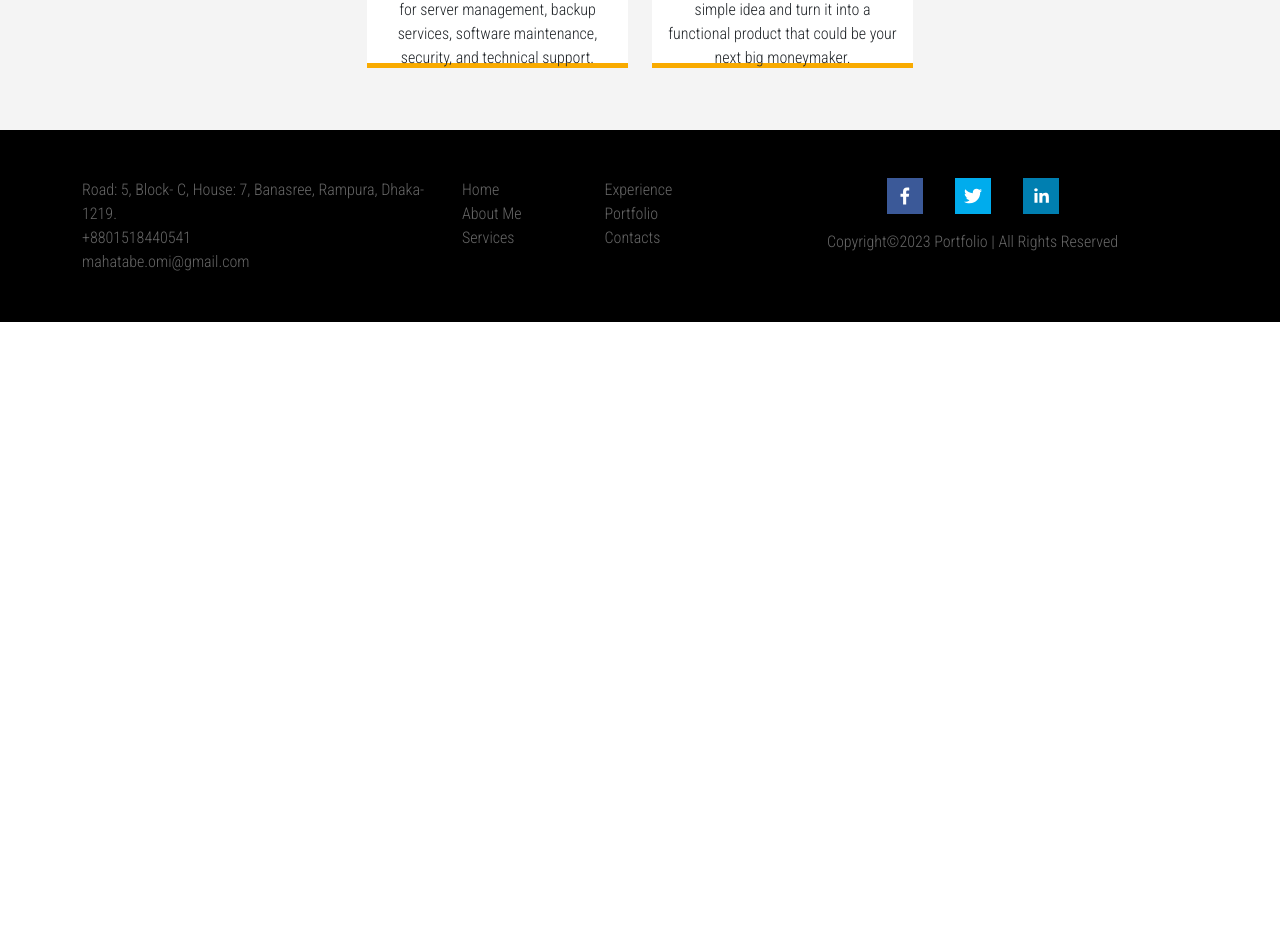
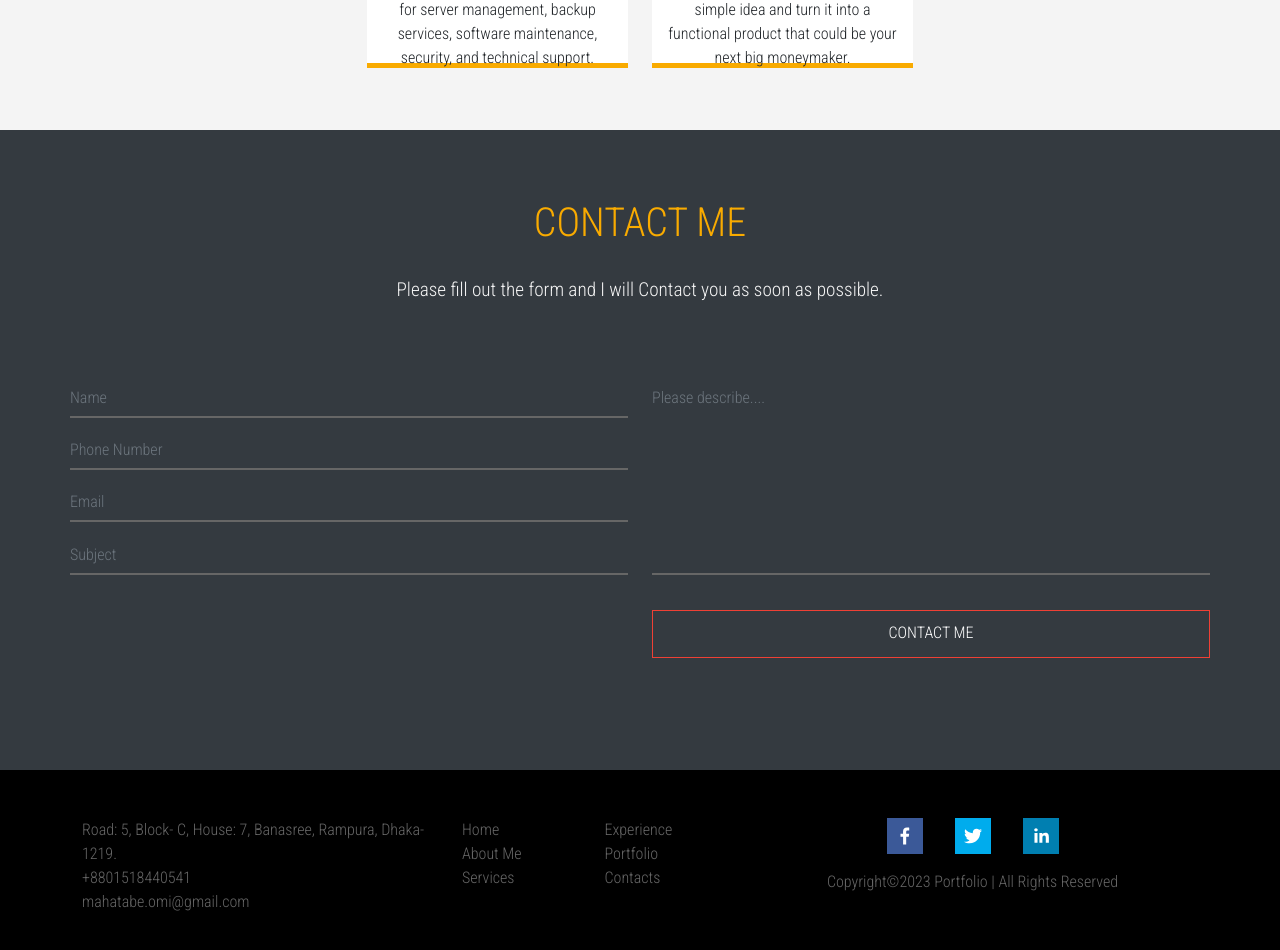
Before and after one commit to Mahatabe/my-portfolio, a React (Create React App) app: page / in a window 1280 px wide. Shown: the part 1660-2610 px from the top of the page. Before the commit the page ends 1982 px from the top, so only its background shows below. Built offline with nearby package versions, Linux system fonts and the light colour scheme.

Commit message:
Contact Completed

```diff
--- a/package.json
+++ b/package.json
@@ -3,6 +3,7 @@
   "version": "0.1.0",
   "private": true,
   "dependencies": {
+    "@emailjs/browser": "^3.10.0",
     "@fortawesome/fontawesome-svg-core": "^6.3.0",
     "@fortawesome/free-brands-svg-icons": "^6.4.0",
     "@fortawesome/free-solid-svg-icons": "^6.3.0",
@@ -13,6 +14,7 @@
     "bootstrap": "^5.2.3",
     "react": "^18.2.0",
     "react-dom": "^18.2.0",
+    "react-hook-form": "^7.43.8",
     "react-particles": "^2.9.3",
     "react-particles-js": "^3.6.0",
     "react-scripts": "5.0.1",
--- a/src/App.css
+++ b/src/App.css
@@ -8,6 +8,7 @@
   --primary-hover-red: #f33501;
   --primary-light-grey: #f4f4f4;
   --primary-black: #000000;
+  --primary-green: green;
   --primary-dark-grey: #666666;
 }
 
@@ -40,7 +41,7 @@
   margin-right: 0.75rem;
   margin-left: 0.75rem;
   color: var(--primary-white) !important;
-  border-top: 0.1875rem solid var(--primary-dark);
+  border-top: 0.1875rem solid #525b6200;
 }
 
 .navbar-brand{
@@ -221,6 +222,107 @@
   color: var(--primary-white);
 }
 
+/* CONTACTS COMPONENT */
+.contacts {
+  background: var(--primary-dark);
+  padding: 3rem 0;
+}
+
+.contacts h1 {
+  color: var(--primary-oranage);
+  padding: 1.3rem 0;
+  text-transform: uppercase;
+}
+
+.contacts p {
+  color: var(--primary-light-grey);
+  font-size: 1.2rem;
+}
+
+
+/* INPUTS */
+.contacts input, .contacts textarea {
+  width: 100%;
+  box-sizing: border-box;
+  background: none;
+  resize: none;
+  border: 0;
+  border-bottom: 0.125rem solid var(--primary-dark-grey);
+  border-radius: 0;
+  color: var(--primary-oranage);
+  outline: 0 !important;
+  box-shadow: none !important;
+  margin-bottom: 1rem;
+  padding-left: 0 !important;
+}
+
+.contacts .container {
+  padding: 4rem 0;
+}
+
+.contacts input:focus, .contacts textarea:focus {
+  background: transparent;
+  color: var(--primary-oranage);
+  border-bottom: 0.125rem solid var(--primary-dark-grey);
+}
+
+.contacts textarea {
+  height: 12.2rem !important;
+}
+
+.contact-btn {
+  margin: 1rem 0 0 0;
+  width: 100%;
+  background: none;
+}
+
+.line {
+  position: relative;
+  top: -0.8rem;
+  width: 0;
+  height: 0.125rem;
+  background: var(--primary-oranage);
+  display: inline-block;
+}
+
+input:focus+.line, textarea:focus+.line {
+  width: 100%;
+  transition: width 0.5s ease-in-out;
+}
+
+input.form-control {
+  margin: -0.3rem 0;
+}
+
+textarea.form-control {
+  margin: -0.3rem 0;
+}
+
+.error-message {
+  color: var(--primary-white);
+  background: var(--primary-hover-red);
+  text-align: left;
+}
+
+.success-message {
+  font-weight: 900;
+  color: var(--primary-green);
+}
+
+/* MEDIA */
+@media(max-width: 768px) {
+  .contacts {
+    overflow-x: hidden;
+  }
+
+  .contacts .container {
+    padding: 0 1rem;
+  }
+
+  .contacts p {
+    padding: 0 0.4rem;
+  }
+}
 
 /* FOOTER */
 
--- a/src/App.js
+++ b/src/App.js
@@ -5,6 +5,7 @@
 import Header from "./components/Header";
 import AboutMe from "./components/AboutMe";
 import Services from "./components/Services";
+import Contacts from "./components/Contacts";
 import Footer from "./components/Footer";
 
 function App() {
@@ -35,6 +36,7 @@
       <Header />
       <AboutMe />
       <Services />
+      <Contacts />
       <Footer />
     </>
   );
--- /dev/null
+++ b/src/components/Contacts.js
@@ -0,0 +1,151 @@
+import React, { useState } from "react";
+import emailjs from "@emailjs/browser";
+import { useForm } from "react-hook-form";
+
+const Contacts = () => {
+
+  const [successMessage, setSuccessMessage] = useState("");
+  const { register, handleSubmit, formState: { errors } } = useForm();
+
+  const serviceID = "service_ID";
+  const templateID = "template_ID";
+  const userID = "XryNsnc2izOI9_4GJ";
+
+  const onSubmit = (data, r) => {
+    sendEmail(
+      serviceID,
+      templateID,
+      {
+        name: data.name,
+        phone: data.phone,
+        email: data.email,
+        subject: data.subject,
+        description: data.description
+      },
+      userID
+    )
+    r.target.reset();
+  }
+
+  const sendEmail = (serviceID, templateID, variables, userID) => {
+    emailjs.send(serviceID, templateID, variables, userID)
+      .then(() => {
+        setSuccessMessage("Form sent successfully! I'll contact you as soon as possible.");
+      }).catch(err => console.error(`Something went wrong ${err}`));
+  }
+
+  return (
+    <div className="contacts">
+      <div className="text-center">
+        <h1>Contact Me</h1>
+        <p>Please fill out the form and I will Contact you as soon as possible.</p>
+        <span className="success-message">{successMessage}</span>
+      </div>
+      <div className="container">
+        <form onSubmit={handleSubmit(onSubmit)}>
+          <div className="row">
+            <div className="col-md-6 col-xs-12">
+              <div className="text-center">
+                <input
+                  type="text"
+                  className="form-control"
+                  placeholder="Name"
+                  name="name"
+                  {...register("name", {
+                    required: "Please enter your name",
+                    maxLength: {
+                      value: 20,
+                      message:"Please enter a name with fewer than 20 characters."
+                    }
+                  })}
+                  // ref={
+                  //   register({
+                  //     required:"Please enter your name",
+                  //     maxLength: {
+                  //       value: 20,
+                  //       message:"Please enter a name with fewer than 20 characters."
+                  //     }
+                  //   })
+                  // }
+                />
+                <div className="line"></div>
+              </div>
+              <span className="error-message">
+                {errors.name && errors.name.message}
+              </span>
+              <div className="text-center">
+                <input
+                  type="text"
+                  className="form-control"
+                  placeholder="Phone Number"
+                  name="phone"
+                  {...register("phone", {
+                    required: "Please enter your phone number",
+                  })}
+                />
+                <div className="line"></div>
+              </div>
+              <span className="error-message">
+                {errors.phone && errors.phone.message}
+              </span>
+              <div className="text-center">
+                <input
+                  type="email"
+                  className="form-control"
+                  placeholder="Email"
+                  name="email"
+                  {...register("email", {
+                    required: "Please enter your email",
+                    pattern: {
+                      value: /^[A-Z0-9._%+-]+@[A-Z0-9.-]+\.[A-Z]{2,}$/i,
+                      message: "invalid Email"
+                    }
+                  })}
+                />
+                <div className="line"></div>
+              </div>
+              <span className="error-message">
+                {errors.email && errors.email.message}
+              </span>
+              <div className="text-center">
+                <input
+                  type="text"
+                  className="form-control"
+                  placeholder="Subject"
+                  name="subject"
+                  {...register("subject", {
+                    required: "You forgot to add subject!",
+                  })}
+                />
+                <div className="line"></div>
+              </div>
+              <span className="error-message">
+                {errors.subject && errors.subject.message}
+              </span>
+            </div>
+            <div className="col-md-6 col-xs-12">
+              <div className="text-center">
+                <textarea
+                  type="text"
+                  className="form-control"
+                  placeholder="Please describe...."
+                  name="description"
+                  {...register("description", {
+                    required: "Please describe shortly ...",
+                  })}
+                ></textarea>
+                <div className="line"></div>
+              </div>
+              <span className="error-message">
+                {errors.description && errors.description.message}
+              </span>
+              <button className="btn-main-offer contact-btn" type="submit"> Contact Me</button>
+            </div>
+          </div>
+        </form>
+      </div>
+    </div>
+  )
+}
+
+export default Contacts
```
Also changed, not shown: 1 other file (tests, documents, lock files or other folders).
